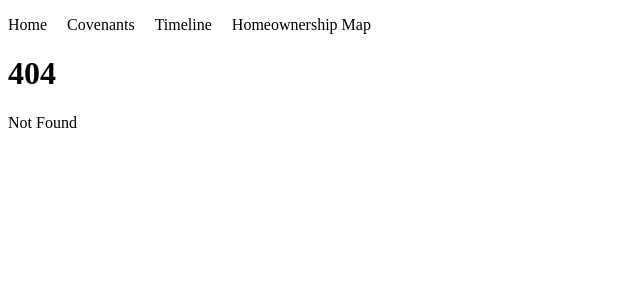
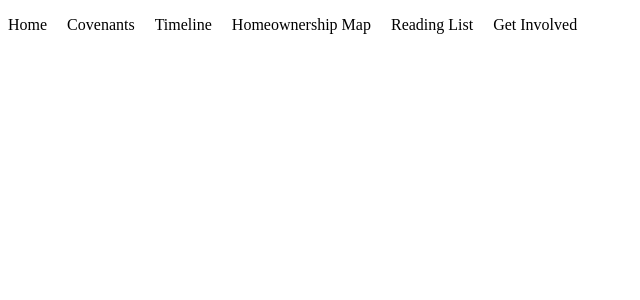
Before and after one commit to kjammons/FP_HOME, a SvelteKit app: page /reading_list in a window 1280 px wide. Before the commit this address had no page. Shown: the top 300 px of the page, without its empty margins (0-640 px from the left). Built offline with nearby package versions, Linux system fonts and the light colour scheme.

Commit message:
additions to nav bar

```diff
--- a/src/routes/+layout.svelte
+++ b/src/routes/+layout.svelte
@@ -6,6 +6,9 @@
         { url: "/covenants", title: "Covenants" },
         { url: "/timeline", title: "Timeline" },
         { url: "/white_homeownership", title: "Homeownership Map" },
+        { url: "/reading_list", "title": "Reading List" },
+        { url: "https://dusp.mit.edu/projects/massachusetts-covenants-project#:~:text=This%20research%20project%20is%20systematically,the%20United%20States%3A%20restrictive%20covenants.", "title": "Get Involved" },
+
     ];
 </script>
 
--- /dev/null
+++ b/src/routes/reading_list/+page.svelte
@@ -0,0 +1 @@
+<!-- decide if linking to PDF or if embedding links with information directly into page  -->
```
